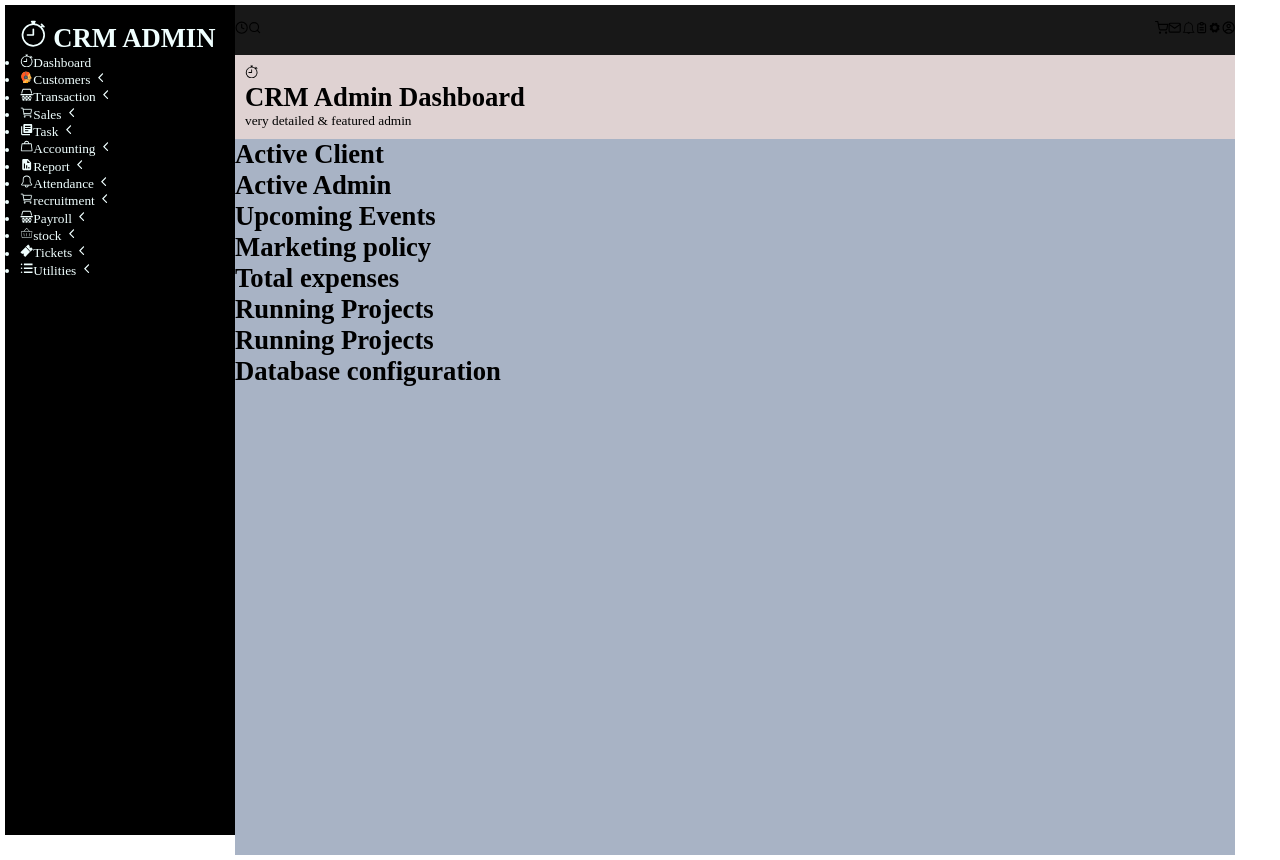
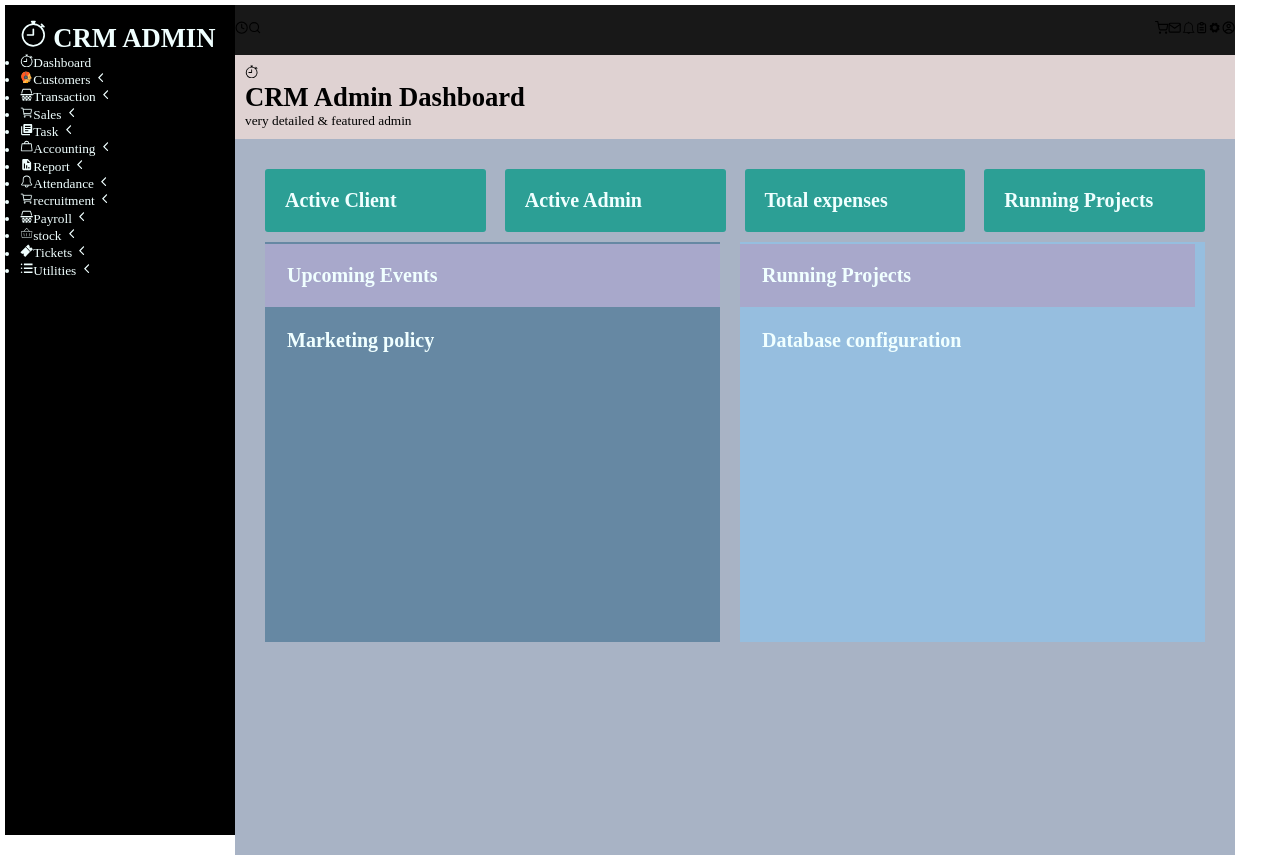
Before and after one commit to nawagirwacatherine/FINAL-INTERVIEW, a React (Vite) app in the folder final-interview/: page / in a window 1280 px wide. Built offline with nearby package versions, Linux system fonts and the light colour scheme.

Commit message:
add more divs in the content component

```diff
--- a/final-interview/src/App.css
+++ b/final-interview/src/App.css
@@ -44,10 +44,10 @@ font-size: smaller;
   padding: 10px;
   align-items: center;
   background-color: rgb(223, 210, 210);
-
+  border-bottom: 4 solid black;
 }
 
-/* .content {
+.content {
 
   color: azure;
   padding: 20px;
@@ -63,7 +63,7 @@ font-size: smaller;
 .client1{
   align-self:center ;
   flex-direction:row;
-    gap: 20px;
+  gap: 19px;
   margin: 10px;
   display: flex;
   font-size: x-small;
@@ -72,19 +72,52 @@ font-size: smaller;
 
 }
 
+
+
 .events {
+  display: flex;
+  flex-direction:row;
+  padding: 20px;
   width: 300px;
-  padding: 10px;
+  gap: 20px;
+  margin: 2px;
+}
+
+.event1 {
+  display: flex;
+justify-content: center;
+align-self:center ;
+  flex-direction:row;
+    gap: 20px;
+  margin: 10px;
+  font-size: x-small;
+
+
+
+
+
+
 }
 .event2 {
-  display: flex;
+  width: 50%;
+  align-self: flex-start;
   background-color: rgb(102, 136, 163);
+  height: 400px;
+
 
 }
 
 .event3{
-  display: flex;
+  width: 50%;
+  align-self: flex-end;
   background-color: rgb(150, 190, 223);
-  height: 200px;
+  height: 400px;
+  padding-right: 10px;
 
-} */
+}
+
+.up-coming {
+  margin: 0;
+  padding: 0;
+  background-color: rgb(168, 168, 203);
+}
--- a/final-interview/src/pages/Content.jsx
+++ b/final-interview/src/pages/Content.jsx
@@ -9,18 +9,24 @@ function Content () {
     <div className="client1">
      <Clients name="Active Client" />
      <Clients name="Active Admin" />
+     <Clients name="Total expenses"/>
+     <Clients name="Running Projects" />
+     </div>
+  <div className="event1">
+  <div className="event2">
+    <div className="up-coming">
      <Events  name="Upcoming Events"/>
+     </div>
      <Events  name="Marketing policy "/>
 
      </div>
-  <div className="event1">
-  <div className="event2">
-  <Clients name="Total expenses"/>
-  <Clients name="Running Projects" />
-  <Events  name="Running Projects"/>
-  <Events  name="Database configuration"/>
+     <div  className="event3">
+     <div className="up-coming">
+     <Events  name="Running Projects"/>
      </div>
-     <div  className="event3">
+     <div>
+     <Events  name="Database configuration"/>
+     </div>
      </div>
      </div>
    </div>
```
